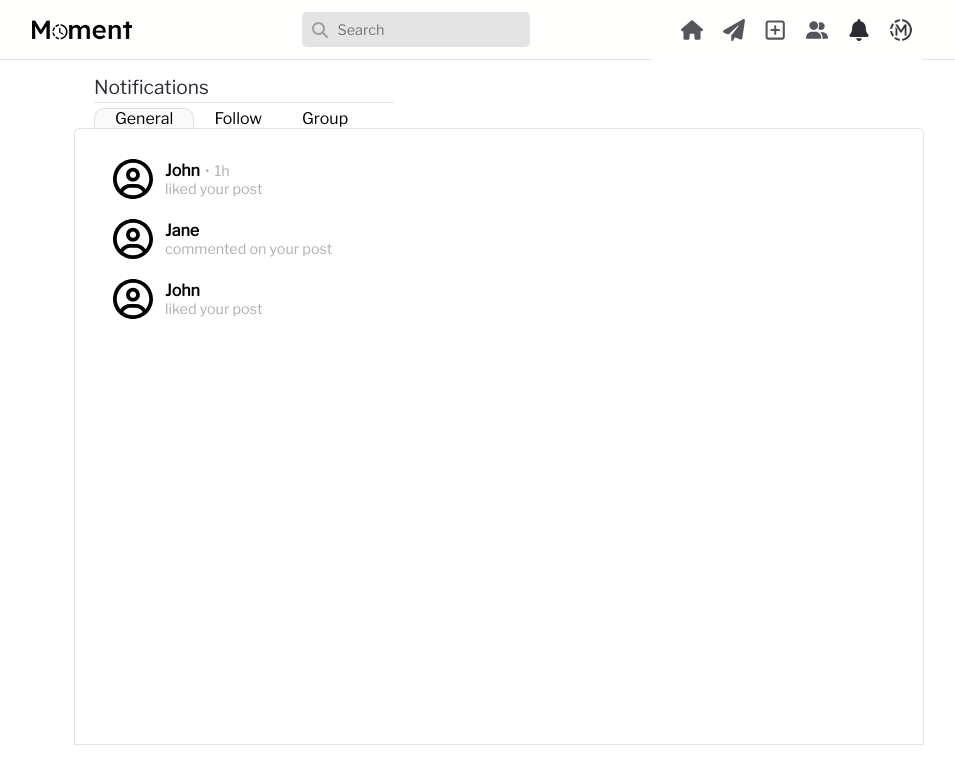
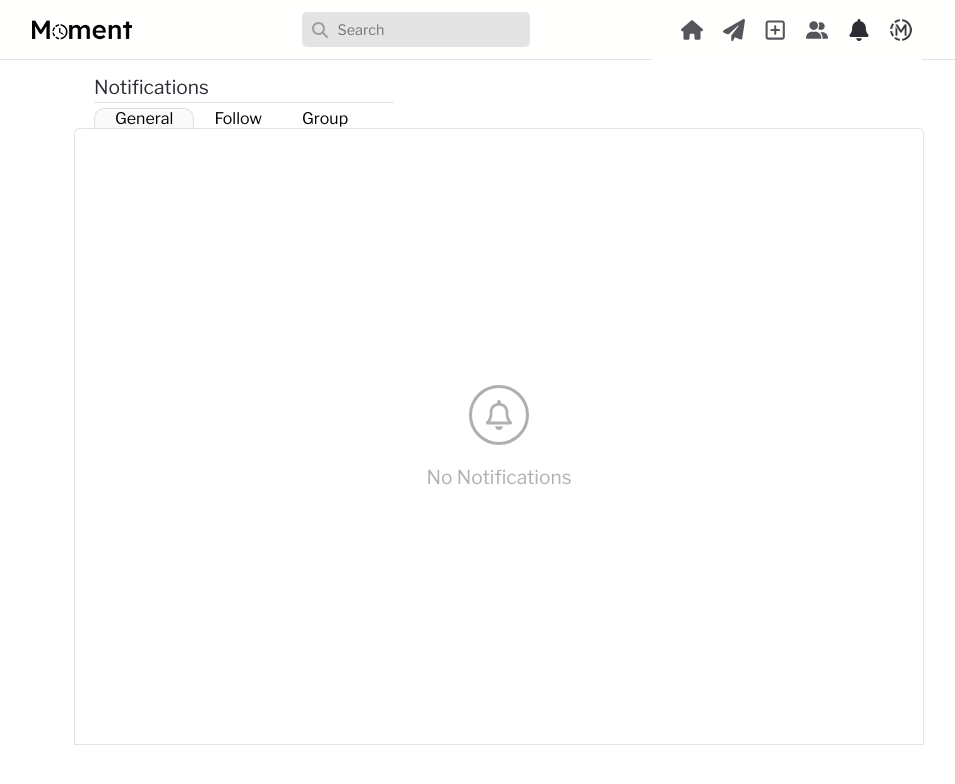
Before and after one commit to NRK-group/Moment, a React (Vite) app in the folder frontend/: page /notifications in a window 1280 px wide. Shown: the top 784 px of the page, without its empty margins (141-1096 px from the left). Built offline with nearby package versions, Linux system fonts and the light colour scheme.

Commit message:
design the no notif

```diff
--- a/frontend/src/features/Notification/Notification.css
+++ b/frontend/src/features/Notification/Notification.css
@@ -46,3 +46,24 @@
     padding: 20px;
     overflow-y: scroll;
 }
+.noNotifications {
+    width: 100%;
+    height: 100%;
+    display: flex;
+    flex-direction: column;
+    justify-content: center;
+    align-items: center;
+    font-size: var(--heading-font-size);
+    color: var(--subheading-color);
+}
+.bellIcon {
+    border-radius: 50%;
+    width: 60px;
+    height: 60px;
+    display: flex;
+    justify-content: center;
+    align-items: center;
+    border: 3px solid var(--subheading-color);
+    fill: var(--subheading-color);
+    margin-bottom: 20px;
+}
--- a/frontend/src/features/Notification/Notification.jsx
+++ b/frontend/src/features/Notification/Notification.jsx
@@ -3,13 +3,9 @@ import { NavLink } from 'react-router-dom';
 import Body from '../../components/Body/Body';
 import Card from '../../components/card/Card';
 import MiniUserCard from '../../components/MiniUserCard/MiniUserCard';
-
+import Icon from '../../components/Icon/Icon';
 export const Notification = () => {
-    let users = [
-        { name: 'John', content: 'liked your post', optContent: '1h' },
-        { name: 'Jane', content: 'commented on your post' },
-        { name: 'John', content: 'liked your post' },
-    ];
+    let users = [];
     return (
         <Body styleName='mobile'>
             <Card styleName='mobileCard'>
@@ -44,6 +40,15 @@ export const Notification = () => {
                             )
                         ) : (
                             <div className='noNotifications'>
+                                <div className='bellIcon'>
+                                    <svg
+                                        xmlns='http://www.w3.org/2000/svg'
+                                        viewBox='0 0 448 512'
+                                        height='30'
+                                        width='30'>
+                                        <path d='M256 32V49.88C328.5 61.39 384 124.2 384 200V233.4C384 278.8 399.5 322.9 427.8 358.4L442.7 377C448.5 384.2 449.6 394.1 445.6 402.4C441.6 410.7 433.2 416 424 416H24C14.77 416 6.365 410.7 2.369 402.4C-1.628 394.1-.504 384.2 5.26 377L20.17 358.4C48.54 322.9 64 278.8 64 233.4V200C64 124.2 119.5 61.39 192 49.88V32C192 14.33 206.3 0 224 0C241.7 0 256 14.33 256 32V32zM216 96C158.6 96 112 142.6 112 200V233.4C112 281.3 98.12 328 72.31 368H375.7C349.9 328 336 281.3 336 233.4V200C336 142.6 289.4 96 232 96H216zM288 448C288 464.1 281.3 481.3 269.3 493.3C257.3 505.3 240.1 512 224 512C207 512 190.7 505.3 178.7 493.3C166.7 481.3 160 464.1 160 448H288z' />
+                                    </svg>
+                                </div>
                                 No Notifications
                             </div>
                         )}
```
